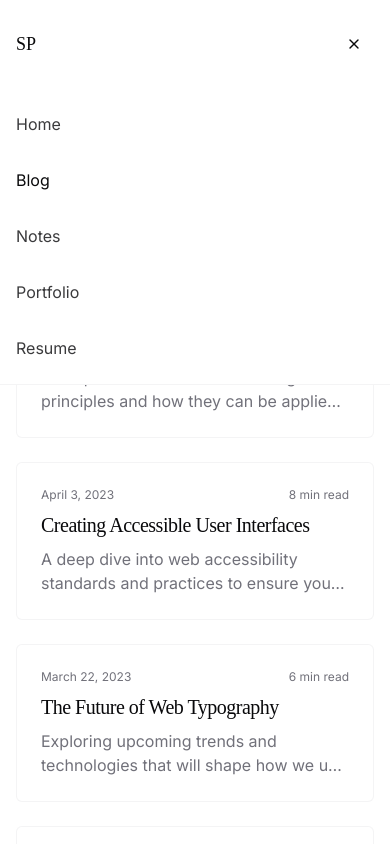
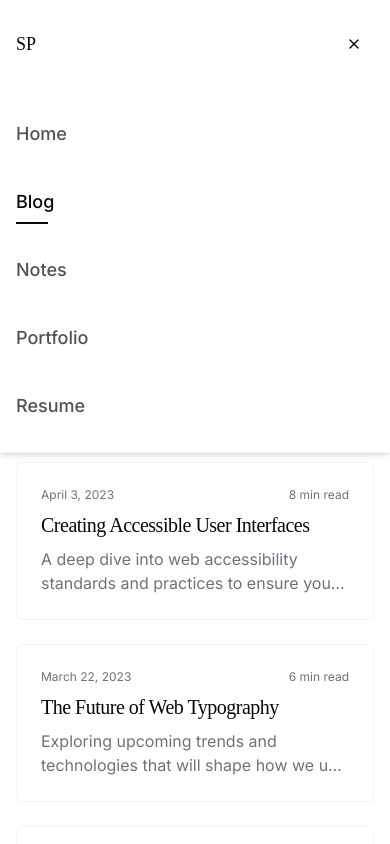
Before and after one commit to Mrinallcx/simple-notes-portfolio-62, a React (Vite) app: page /blog in a window 390 px wide. Both pictures are taken after a click on the button "Open menu". Shown: the top 844 px of the page. Built offline with nearby package versions, Linux system fonts and the light colour scheme.

Commit message:
Improve mobile navbar
This commit improves the navbar on mobile devices.

```diff
--- a/src/components/Header.tsx
+++ b/src/components/Header.tsx
@@ -78,59 +78,47 @@ const Header: React.FC = () => {
           size="icon"
           className="md:hidden"
           onClick={() => setIsOpen(!isOpen)}
+          aria-label={isOpen ? "Close menu" : "Open menu"}
         >
           {isOpen ? <X className="h-6 w-6" /> : <Menu className="h-6 w-6" />}
         </Button>
 
         {/* Mobile Navigation */}
-        {isOpen && (
-          <div className="absolute top-full left-0 right-0 bg-background border-b border-border/40 md:hidden animate-fade-in">
-            <nav className="max-w-4xl mx-auto px-4 py-4">
-              <ul className="flex flex-col space-y-4">
-                <li>
+        <div
+          className={`absolute top-full left-0 right-0 bg-background border-b border-border/40 md:hidden transform transition-all duration-300 ease-in-out ${
+            isOpen
+              ? "opacity-100 translate-y-0 shadow-md"
+              : "opacity-0 -translate-y-2 pointer-events-none"
+          }`}
+        >
+          <nav className="max-w-4xl mx-auto px-4 py-6">
+            <ul className="flex flex-col space-y-6">
+              {[
+                { path: "/", label: "Home" },
+                { path: "/blog", label: "Blog" },
+                { path: "/notes", label: "Notes" },
+                { path: "/portfolio", label: "Portfolio" },
+                { path: "/resume", label: "Resume" },
+              ].map((item, index) => (
+                <li key={item.path} className={`transform transition-all duration-300 delay-${index * 75}`}>
                   <Link
-                    to="/"
-                    className={`block py-2 ${isActive("/") ? "text-foreground" : "text-foreground/80"}`}
+                    to={item.path}
+                    className={`block py-2 text-lg font-medium relative ${
+                      isActive(item.path)
+                        ? "text-foreground"
+                        : "text-foreground/70 hover:text-foreground"
+                    }`}
                   >
-                    Home
+                    {item.label}
+                    <span className={`absolute bottom-0 left-0 w-0 h-0.5 bg-foreground transition-all duration-300 ${
+                      isActive(item.path) ? "w-8" : "group-hover:w-8"
+                    }`} />
                   </Link>
                 </li>
-                <li>
-                  <Link
-                    to="/blog"
-                    className={`block py-2 ${isActive("/blog") ? "text-foreground" : "text-foreground/80"}`}
-                  >
-                    Blog
-                  </Link>
-                </li>
-                <li>
-                  <Link
-                    to="/notes"
-                    className={`block py-2 ${isActive("/notes") ? "text-foreground" : "text-foreground/80"}`}
-                  >
-                    Notes
-                  </Link>
-                </li>
-                <li>
-                  <Link
-                    to="/portfolio"
-                    className={`block py-2 ${isActive("/portfolio") ? "text-foreground" : "text-foreground/80"}`}
-                  >
-                    Portfolio
-                  </Link>
-                </li>
-                <li>
-                  <Link
-                    to="/resume"
-                    className={`block py-2 ${isActive("/resume") ? "text-foreground" : "text-foreground/80"}`}
-                  >
-                    Resume
-                  </Link>
-                </li>
-              </ul>
-            </nav>
-          </div>
-        )}
+              ))}
+            </ul>
+          </nav>
+        </div>
       </div>
     </header>
   );
```
